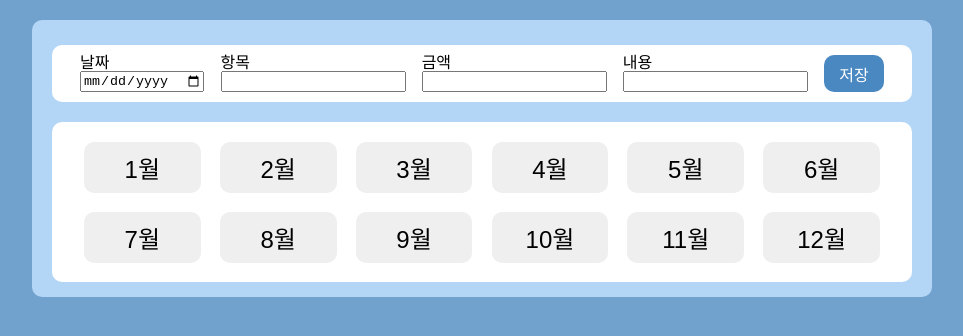
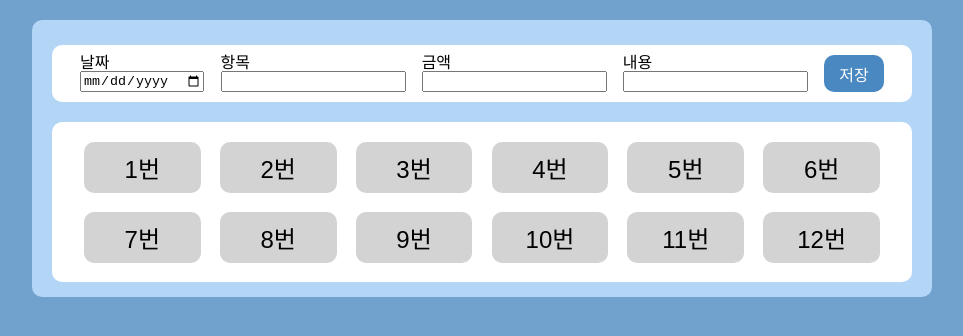
Before and after one commit to jonghoon7431/assignment_expense_report, a React (Vite) app: page / in a window 1280 px wide. Shown: the top 336 px of the page, without its empty margins (158-1121 px from the left). Built offline with nearby package versions, Linux system fonts and the light colour scheme.

Commit message:
feat: 월 버튼 UI, 조건부 스타일링(클릭시 활성화) 완료

```diff
--- a/src/components/ChoiceMonth.jsx
+++ b/src/components/ChoiceMonth.jsx
@@ -1,7 +1,6 @@
-import React from "react";
+import React, { useState } from "react";
 import styled from "styled-components";
 
-//TODO : 조건부 스타일링(클릭된 버튼 활성화)
 const ChoiceMonthButtonContainer = styled.div`
   background-color: white;
   border: none;
@@ -14,29 +13,32 @@ const ChoiceMonthButtonContainer = styled.div`
 `;
 const MonthButton = styled.button`
   border: none;
+  background-color: ${(props) => (props.$active ? "#4a88c2" : "lightgray")};
+  color: ${(props) => (props.$active ? "white" : "black")};
   border-radius: 10px;
   font-size: 1.5rem;
   padding: 0.5rem 1rem;
   cursor: pointer;
+  &:hover {
+    background-color: ${(props) => (props.$active ? "#0E487D" : "grey")};
+  }
 `;
 const ChoiceMonth = () => {
-  //조건부 스타일링
-  //클릭했을때 어디가 활성화되었는지 배경색으로 표현
+  const month = ["1", "2", "3", "4", "5", "6", "7", "8", "9", "10", "11", "12"];
+
+  const [activeIndex, setActiveIndex] = useState(null);
+  const handleClick = (index) => {
+    setActiveIndex(index);
+  };
+
   return (
     //TODO 버튼 map으로 리팩토링
     <ChoiceMonthButtonContainer>
-      <MonthButton>1월</MonthButton>
-      <MonthButton>2월</MonthButton>
-      <MonthButton>3월</MonthButton>
-      <MonthButton>4월</MonthButton>
-      <MonthButton>5월</MonthButton>
-      <MonthButton>6월</MonthButton>
-      <MonthButton>7월</MonthButton>
-      <MonthButton>8월</MonthButton>
-      <MonthButton>9월</MonthButton>
-      <MonthButton>10월</MonthButton>
-      <MonthButton>11월</MonthButton>
-      <MonthButton>12월</MonthButton>
+      {month.map((month, index) => (
+        <MonthButton key={index} $active={activeIndex === index} onClick={() => handleClick(index)}>
+          {month}번
+        </MonthButton>
+      ))}
     </ChoiceMonthButtonContainer>
   );
 };
```
